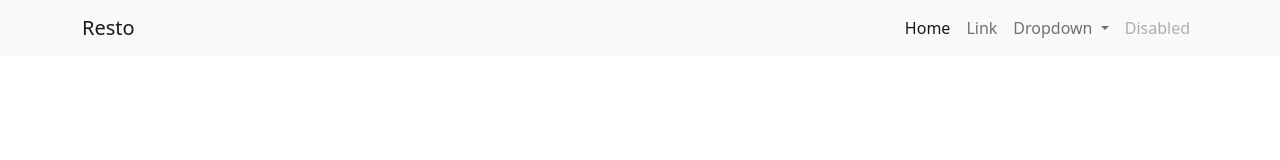
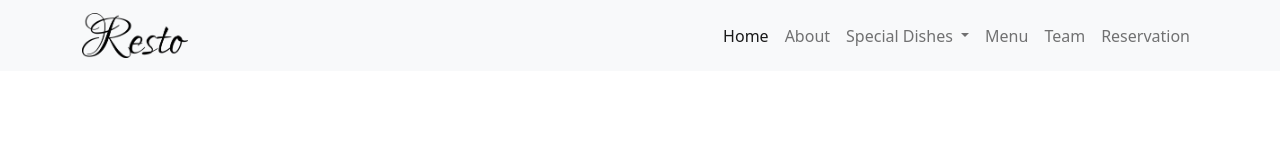
Before and after one commit to sayemhossain/resto, a plain HTML site: page index.html in a window 1280 px wide. Drawn offline with nearby package versions, Linux system fonts and the light colour scheme.

Commit message:
new code

```diff
--- a/index.html
+++ b/index.html
@@ -15,7 +15,7 @@
     <header>
       <nav class="navbar navbar-expand-lg navbar-light bg-light">
         <div class="container">
-          <a class="navbar-brand" href="#">Resto</a>
+          <a class="navbar-brand" href="#"><img class="img-fluid" style="height: 45px;" src="img/logo.png" alt=""></a>
           <button class="navbar-toggler" type="button" data-bs-toggle="collapse" data-bs-target="#navbarSupportedContent" aria-controls="navbarSupportedContent" aria-expanded="false" aria-label="Toggle navigation">
             <span class="navbar-toggler-icon"></span>
           </button>
@@ -25,21 +25,28 @@
                 <a class="nav-link active" aria-current="page" href="#">Home</a>
               </li>
               <li class="nav-item">
-                <a class="nav-link" href="#">Link</a>
+                <a class="nav-link" href="#">About</a>
               </li>
               <li class="nav-item dropdown">
                 <a class="nav-link dropdown-toggle" href="#" id="navbarDropdown" role="button" data-bs-toggle="dropdown" aria-expanded="false">
-                  Dropdown
+                  Special Dishes
                 </a>
                 <ul class="dropdown-menu" aria-labelledby="navbarDropdown">
-                  <li><a class="dropdown-item" href="#">Action</a></li>
-                  <li><a class="dropdown-item" href="#">Another action</a></li>
+                  <li><a class="dropdown-item" href="#">Beef
+                    Steak Sauce</a></li>
+                  <li><a class="dropdown-item" href="#">Salmon
+                    Zucchini</a></li>
                   <li><hr class="dropdown-divider"></li>
-                  <li><a class="dropdown-item" href="#">Something else here</a></li>
                 </ul>
               </li>
               <li class="nav-item">
-                <a class="nav-link disabled">Disabled</a>
+                <a class="nav-link">Menu</a>
+              </li>
+              <li class="nav-item">
+                <a class="nav-link">Team</a>
+              </li>
+              <li class="nav-item">
+                <a class="nav-link">Reservation</a>
               </li>
             </ul>
 
```
